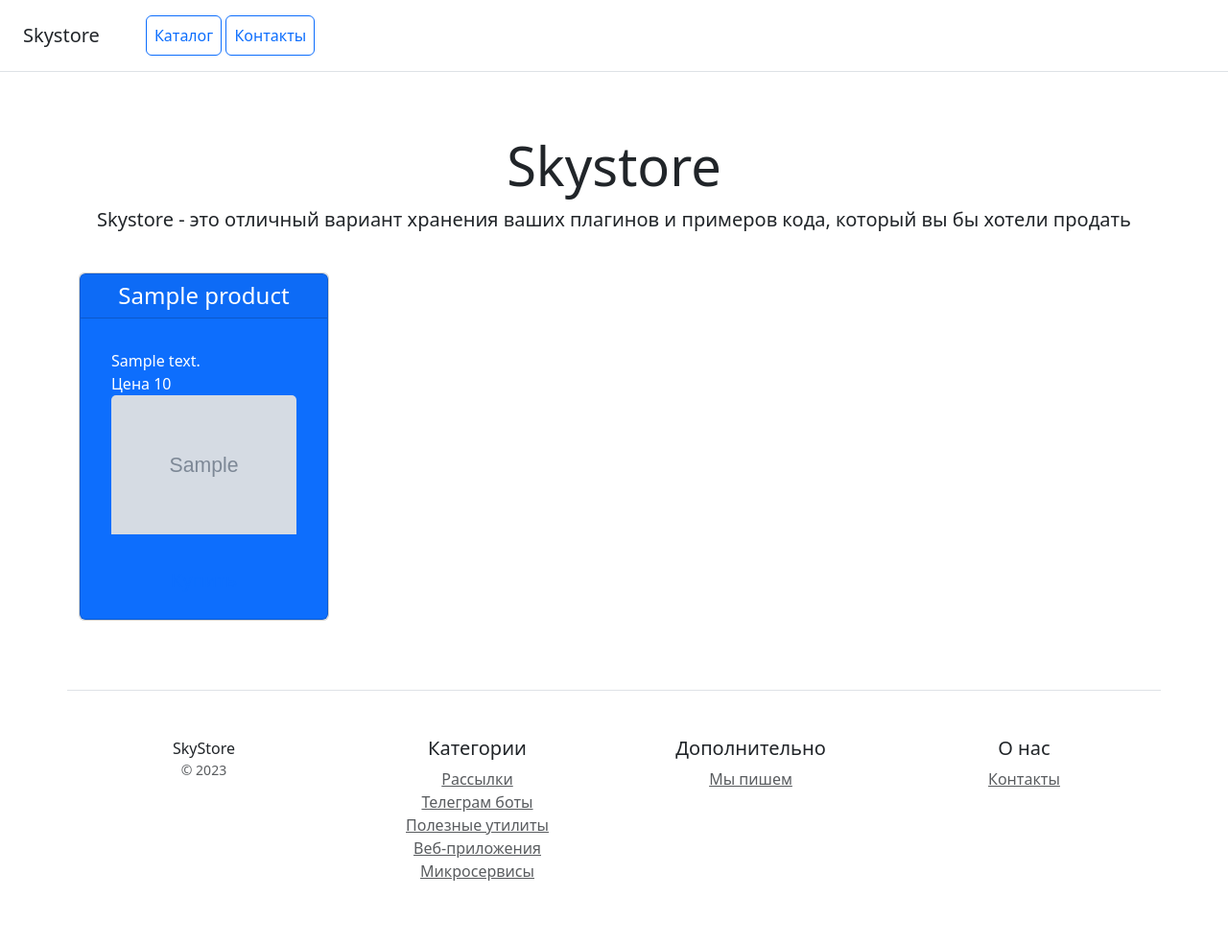
After one commit to Ilo1891/homework_django, a Django app: page /products/ in a window 1280 px wide. The commit adds this page. Shown: the whole page at 96% size. Run offline with Django 5.2, Linux system fonts and the light colour scheme; tables that the repository leaves empty hold one stand-in row (values such as "Sample post"); grey boxes marked "Sample" are stand-in pictures.

Commit message:
homework 20.2 lesson 4 done

```diff
--- /dev/null
+++ b/catalog/templates/catalog/base.html
@@ -0,0 +1,65 @@
+<!doctype html>
+<html lang="en">
+<head>
+    <meta charset="utf-8">
+    <meta name="viewport" content="width=device-width, initial-scale=1">
+    <title>Skystore</title>
+    <link href="https://cdn.jsdelivr.net/npm/bootstrap@5.3.2/dist/css/bootstrap.min.css" rel="stylesheet"
+          integrity="sha384-T3c6CoIi6uLrA9TneNEoa7RxnatzjcDSCmG1MXxSR1GAsXEV/Dwwykc2MPK8M2HN" crossorigin="anonymous">
+</head>
+<body>
+<div class="d-flex flex-column flex-md-row align-items-center p-3 px-md-4 mb-3 bg-white border-bottom box-shadow">
+    <h5 class="my-0 mr-md-auto font-weight-normal">Skystore</h5>
+    <nav class="ms-5">
+        <a class="p-2 btn btn-outline-primary" href="/">Каталог</a>
+        <a class="p-2 btn btn-outline-primary" href="/contacts/">Контакты</a>
+    </nav>
+</div>
+
+<div class="pricing-header px-3 py-3 pt-md-5 pb-md-4 mx-auto text-center">
+    <h1 class="display-4">Skystore</h1>
+    <p class="lead">Skystore - это отличный вариант хранения ваших плагинов и примеров кода, который вы бы хотели
+        продать</p>
+</div>
+<div class="container">
+    <div class="row text-center">
+        {% block content %}
+        {% endblock %}
+        <footer class="pt-4 my-md-5 pt-md-5 border-top">
+            <div class="row">
+                <div class="col-12 col-md">
+                    SkyStore
+                    <small class="d-block mb-3 text-muted">&copy; 2023</small>
+                </div>
+                <div class="col-6 col-md">
+                    <h5>Категории</h5>
+                    <ul class="list-unstyled text-small">
+                        <li><a class="text-muted" href="#">Рассылки</a></li>
+                        <li><a class="text-muted" href="#">Телеграм боты</a></li>
+                        <li><a class="text-muted" href="#">Полезные утилиты</a></li>
+                        <li><a class="text-muted" href="#">Веб-приложения</a></li>
+                        <li><a class="text-muted" href="#">Микросервисы</a></li>
+                    </ul>
+                </div>
+                <div class="col-6 col-md">
+                    <h5>Дополнительно</h5>
+                    <ul class="list-unstyled text-small">
+                        <li><a class="text-muted" href="#">Мы пишем</a></li>
+                    </ul>
+                </div>
+                <div class="col-6 col-md">
+                    <h5>О нас</h5>
+                    <ul class="list-unstyled text-small">
+                        <li><a class="text-muted" href="/contacts/">Контакты</a></li>
+                    </ul>
+                </div>
+            </div>
+        </footer>
+    </div>
+</div>
+
+<script src="https://cdn.jsdelivr.net/npm/bootstrap@5.3.2/dist/js/bootstrap.bundle.min.js"
+        integrity="sha384-C6RzsynM9kWDrMNeT87bh95OGNyZPhcTNXj1NW7RuBCsyN/o0jlpcV8Qyq46cDfL"
+        crossorigin="anonymous"></script>
+</body>
+</html>
--- a/catalog/templates/catalog/product.html
+++ b/catalog/templates/catalog/product.html
@@ -1,29 +1,9 @@
 <!doctype html>
-<html lang="en">
-<head>
-    <meta charset="utf-8">
-    <meta name="viewport" content="width=device-width, initial-scale=1">
-    <title>Skystore</title>
-    <link href="https://cdn.jsdelivr.net/npm/bootstrap@5.3.2/dist/css/bootstrap.min.css" rel="stylesheet"
-          integrity="sha384-T3c6CoIi6uLrA9TneNEoa7RxnatzjcDSCmG1MXxSR1GAsXEV/Dwwykc2MPK8M2HN" crossorigin="anonymous">
-</head>
-<body>
-<div class="d-flex flex-column flex-md-row align-items-center p-3 px-md-4 mb-3 bg-white border-bottom box-shadow">
-    <h5 class="my-0 mr-md-auto font-weight-normal">Skystore</h5>
-    <nav class="ms-5">
-        <a class="p-2 btn btn-outline-primary" href="/">Каталог</a>
-        <a class="p-2 btn btn-outline-primary" href="/contacts/">Контакты</a>
-    </nav>
-</div>
+{% extends 'catalog/base.html' %}
+{% block content %}
+{% load my_tags %}
 
-<div class="pricing-header px-3 py-3 pt-md-5 pb-md-4 mx-auto text-center">
-    <h1 class="display-4">Skystore</h1>
-    <p class="lead">Skystore - это отличный вариант хранения ваших плагинов и примеров кода, который вы бы хотели
-        продать</p>
-</div>
-
-<div class="container">
-    <div class="row text-center">
+{% for object in object_list %}
 <div class="col-3">
     <div class="card mb-4 box-shadow">
         <div class="card text-bg-primary mb-0" style="max-width: 20rem;">
@@ -32,51 +12,14 @@
             </div>
             <div class="card-body">
                 <ul class="list-unstyled mt-3 mb-4 text-start m-3">
-                            <li>{{object.description}}</li>
-                            <li>{{object.price}}</li>
-                            <li>{{object.image}}</li>
+                    <li>{{object.description|truncatewords:100}}</li>
+                    <li>Цена {{object.price}}</li>
+                    <img class="card-img-top" src="{{ object.image| my_media_filter }}">
                 </ul>
                 <button type="button" class="btn btn-lg btn-block btn-outline-primary">Купить</button>
             </div>
         </div>
     </div>
 </div>
-
-        <footer class="pt-4 my-md-5 pt-md-5 border-top">
-            <div class="row">
-                <div class="col-12 col-md">
-                    SkyStore
-                    <small class="d-block mb-3 text-muted">&copy; 2023</small>
-                </div>
-                <div class="col-6 col-md">
-                    <h5>Категории</h5>
-                    <ul class="list-unstyled text-small">
-                        <li><a class="text-muted" href="#">Рассылки</a></li>
-                        <li><a class="text-muted" href="#">Телеграм боты</a></li>
-                        <li><a class="text-muted" href="#">Полезные утилиты</a></li>
-                        <li><a class="text-muted" href="#">Веб-приложения</a></li>
-                        <li><a class="text-muted" href="#">Микросервисы</a></li>
-                    </ul>
-                </div>
-                <div class="col-6 col-md">
-                    <h5>Дополнительно</h5>
-                    <ul class="list-unstyled text-small">
-                        <li><a class="text-muted" href="#">Мы пишем</a></li>
-                    </ul>
-                </div>
-                <div class="col-6 col-md">
-                    <h5>О нас</h5>
-                    <ul class="list-unstyled text-small">
-                        <li><a class="text-muted" href="/contacts/">Контакты</a></li>
-                    </ul>
-                </div>
-            </div>
-        </footer>
-    </div>
-</div>
-
-<script src="https://cdn.jsdelivr.net/npm/bootstrap@5.3.2/dist/js/bootstrap.bundle.min.js"
-        integrity="sha384-C6RzsynM9kWDrMNeT87bh95OGNyZPhcTNXj1NW7RuBCsyN/o0jlpcV8Qyq46cDfL"
-        crossorigin="anonymous"></script>
-</body>
-</html>
+{% endfor %}
+{% endblock %}
--- /dev/null
+++ b/catalog/templatetags/my_tags.py
@@ -0,0 +1,16 @@
+from django import template
+
+register = template.Library()
+
+@register.filter
+def my_media_filter(val):
+    if val:
+        return f"/media/{val}"
+    return '#'
+
+
+@register.simple_tag
+def my_media_tag(val):
+    if val:
+        return f"/media/{val}"
+    return '#'
--- a/catalog/urls.py
+++ b/catalog/urls.py
@@ -1,9 +1,10 @@
 from django.urls import path
-from catalog.views import home, contact, get_product
+from catalog.views import home, contact, get_product, get_base
 
 urlpatterns = [
     path('', home, name='home'),  # Главная страница
     path('contact/', contact, name='contact'),  # Страница контактов
-    path('product/<int:pk>', get_product, name='get_product')
+    path('products/', get_product, name='products'),
+    path('base/', get_base, name='base')
 
 ]
--- a/catalog/views.py
+++ b/catalog/views.py
@@ -18,8 +18,11 @@ def contact(request):
     return render(request, 'catalog/contact.html')  # Отображение страницы контактов
 
 
-def get_product(request, pk):
+def get_product(request):
     context = {
-        'object': Product.objects.get(pk=pk),
+        'object_list': Product.objects.all(),
     }
     return render(request, 'catalog/product.html', context)
+
+def get_base(request):
+    return render(request, 'catalog/base.html')
```
Also changed, not shown: catalog/templatetags/__init__.py (added), media/media/catalog/images.jpeg (added), media/media/catalog/images_2.jpeg (added). Lines whose indentation alone changed are shown as unchanged.
